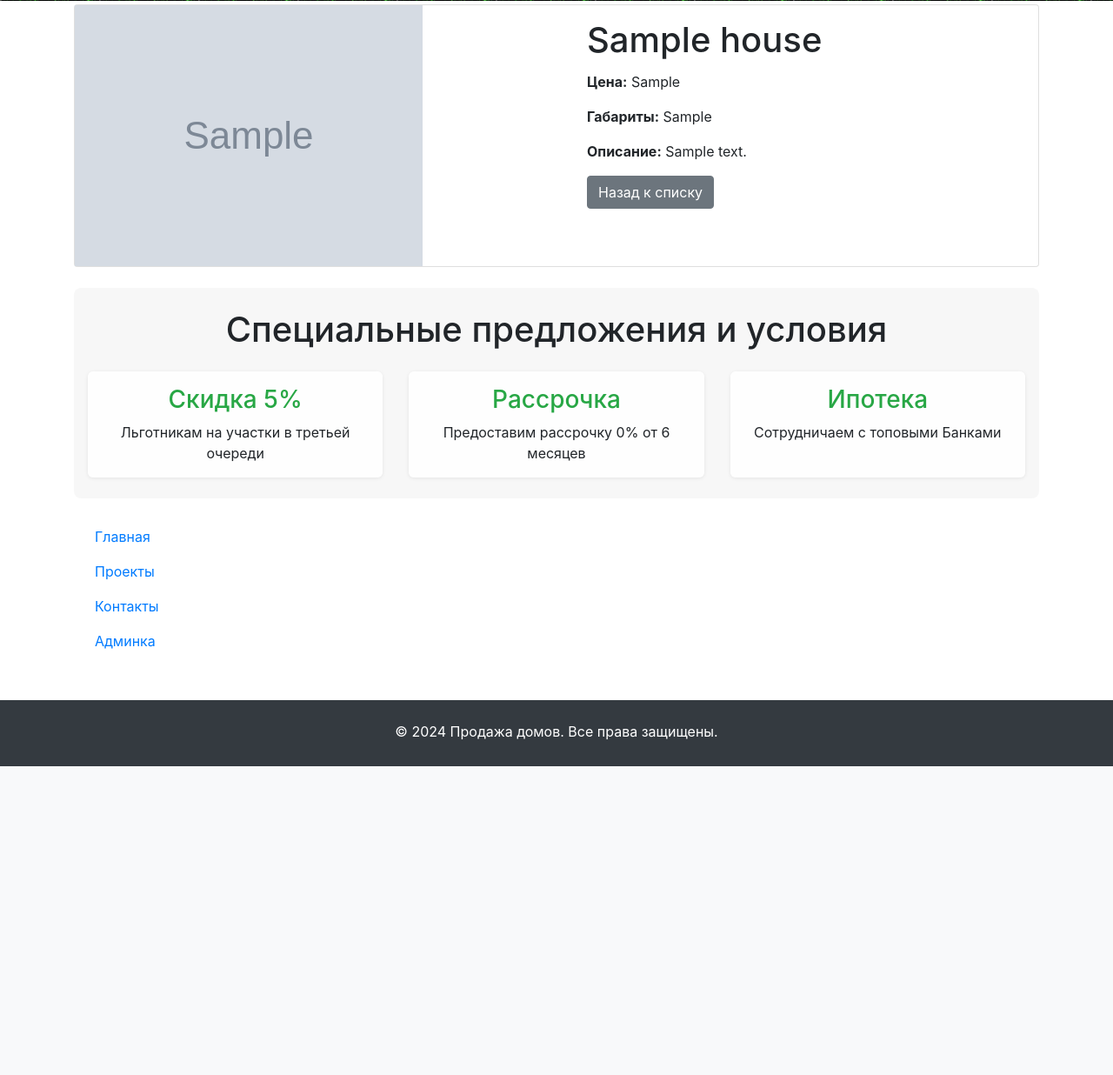
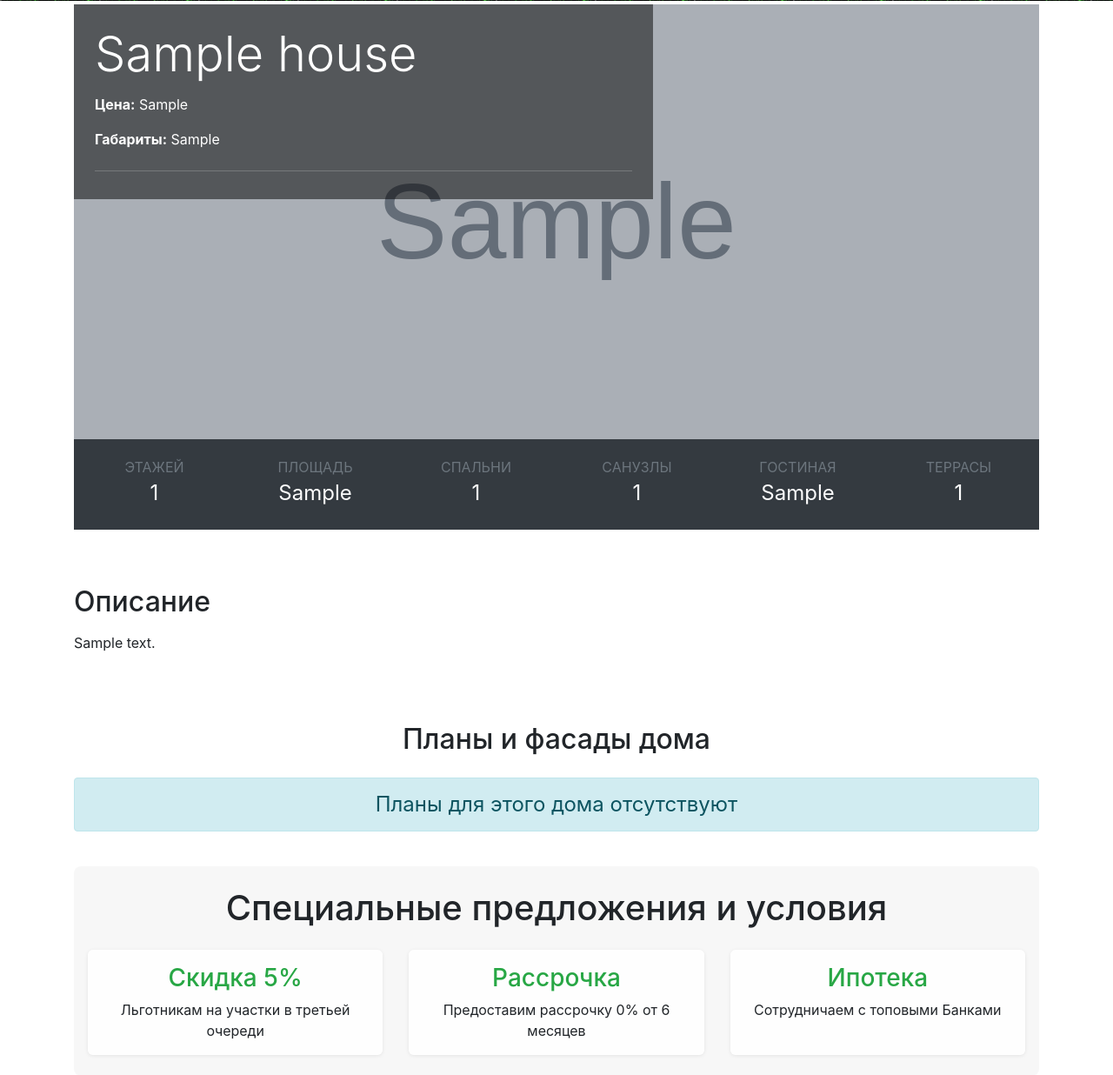
Before and after one commit to alexandr-prokhorov/ZMO, a Django app: page /houses/1/ in a window 1280 px wide. Shown: the part 103-1339 px from the top of the page at 87% size. Before the commit the page ends 984 px from the top, so only its background shows below. Run offline with Django 5.2, Linux system fonts and the light colour scheme; tables that the repository leaves empty hold one stand-in row (values such as "Sample post"); grey boxes marked "Sample" are stand-in pictures; some libraries are stand-ins or nearby versions.

Commit message:
Скорректирован шаблон детальной информации

```diff
--- a/houses/templates/houses/house_detail.html
+++ b/houses/templates/houses/house_detail.html
@@ -3,22 +3,117 @@
 {% block title %}{{ house.name }}{% endblock %}
 
 {% block content %}
-    <div class="card">
-        <div class="row g-0">
-            <div class="col-md-6">
-                {% if house.photo_house %}
-                    <img src="{{ house.photo_house.url }}" class="img-fluid rounded-start" alt="{{ house.name }}">
-                {% endif %}
-            </div>
-            <div class="col-md-6">
-                <div class="card-body">
-                    <h1 class="card-title">{{ house.name }}</h1>
-                    <p class="card-text"><strong>Цена:</strong> {{ house.price }} </p>
-                    <p class="card-text"><strong>Габариты:</strong> {{ house.size }}</p>
-                    <p class="card-text"><strong>Описание:</strong> {{ house.description }}</p>
-                    <a href="{% url 'house-list' %}" class="btn btn-secondary">Назад к списку</a>
+<div class="card border-0">
+    <div class="position-relative" style="min-height: 500px;">
+        {% if house.photo_house %}
+        <div class="position-absolute w-100 h-100"
+             style="background: url('{{ house.photo_house.url }}') center/cover no-repeat; filter: brightness(0.8);">
+        </div>
+        {% endif %}
+
+        <div class="position-relative h-100 d-flex align-items-center" style="z-index: 2;">
+            <div class="card-body text-white p-4" style="background-color: rgba(0,0,0,0.5); max-width: 60%;">
+                <h1 class="card-title display-4">{{ house.name }}</h1>
+                <p class="card-text fs-4"><strong>Цена:</strong> {{ house.price }}</p>
+                <p class="card-text fs-4"><strong>Габариты:</strong> {{ house.size }}</p>
+
+                <div class="mt-4 pt-2" style="border-top: 1px solid rgba(255,255,255,0.2);">
                 </div>
             </div>
         </div>
     </div>
+</div>
+<div class="container-fluid bg-dark text-white py-1">
+    <div class="row justify-content-center g-4">
+        <div class="col-md-2 col-6">
+            <div class="bg-black rounded-3 p-3 h-100 text-center">
+                <p class="text-uppercase text-muted mb-0" style="font-size: 1rem;">Этажей</p>
+                <p class="fw-bold mb-1" style="font-size: 1.5rem;">{{ house.floor }}</p>
+            </div>
+        </div>
+
+        <div class="col-md-2 col-6">
+            <div class="bg-black rounded-3 p-3 h-100 text-center">
+                <p class="text-uppercase text-muted mb-0" style="font-size: 1rem;">Площадь</p>
+                <p class="fw-bold mb-1" style="font-size: 1.5rem;">{{ house.total_area }}</p>
+            </div>
+        </div>
+
+        <div class="col-md-2 col-6">
+            <div class="bg-black rounded-3 p-3 h-100 text-center">
+                <p class="text-uppercase text-muted mb-0" style="font-size: 1rem;">Спальни</p>
+                <p class="fw-bold mb-1" style="font-size: 1.5rem;">{{ house.bedroom }}</p>
+            </div>
+        </div>
+
+        <div class="col-md-2 col-6">
+            <div class="bg-black rounded-3 p-3 h-100 text-center">
+                <p class="text-uppercase text-muted mb-0" style="font-size: 1rem;">Санузлы</p>
+                <p class="fw-bold mb-1" style="font-size: 1.5rem;">{{ house.bathroom }}</p>
+            </div>
+        </div>
+
+        <div class="col-md-2 col-6">
+            <div class="bg-black rounded-3 p-3 h-100 text-center">
+                <p class="text-uppercase text-muted mb-0" style="font-size: 1rem;">Гостиная</p>
+                <p class="fw-bold mb-1" style="font-size: 1.5rem;">{{ house.living_room_area }}</p>
+            </div>
+        </div>
+
+        <div class="col-md-2 col-6">
+            <div class="bg-black rounded-3 p-3 h-100 text-center">
+                <p class="text-uppercase text-muted mb-0" style="font-size: 1rem;">Террасы</p>
+                <p class="fw-bold mb-1" style="font-size: 1.5rem;">{{ house.terrace_count }}</p>
+            </div>
+        </div>
+    </div>
+</div>
+<div class="my-5 py-3">
+    <h2 style="font-size: 2rem;">Описание</h2>
+    <div>
+        <p>{{ house.description|linebreaks }}</p>
+    </div>
+</div>
+<div class="plans-section mt-5 text-center">
+    <h3 class="mb-4" style="font-size: 2rem;">Планы и фасады дома</h3>
+
+    <div id="plans-container" class="row plans-large-text">
+        {% include 'houses/_plans_partial.html' %}
+    </div>
+</div>
+<div>
+    <nav aria-label="Plans pagination">
+        <ul class="pagination justify-content-center">
+            {% if plans_page_obj.has_previous %}
+            <li class="page-item">
+                <a class="page-link paginate-btn"
+                   href="#"
+                   data-page="{{ plans_page_obj.previous_page_number }}">
+                    &laquo;
+                </a>
+            </li>
+            {% endif %}
+
+            {% for num in plans_page_obj.paginator.page_range %}
+            <li class="page-item {% if plans_page_obj.number == num %}active{% endif %}">
+                <a class="page-link paginate-btn"
+                   href="#"
+                   data-page="{{ num }}">
+                    {{ num }}
+                </a>
+            </li>
+            {% endfor %}
+
+            {% if plans_page_obj.has_next %}
+            <li class="page-item">
+                <a class="page-link paginate-btn"
+                   href="#"
+                   data-page="{{ plans_page_obj.next_page_number }}">
+                    &raquo;
+                </a>
+            </li>
+            {% endif %}
+        </ul>
+    </nav>
+</div>
 {% endblock %}
```
